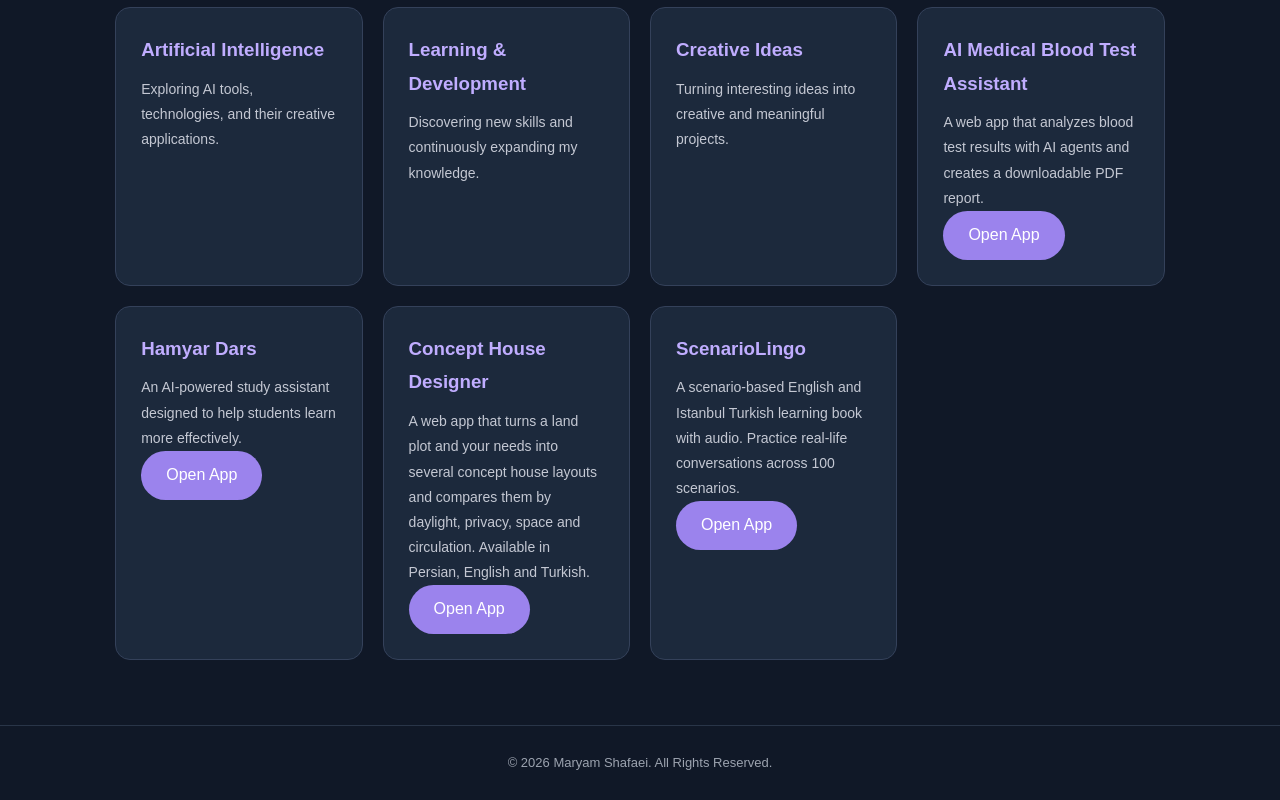
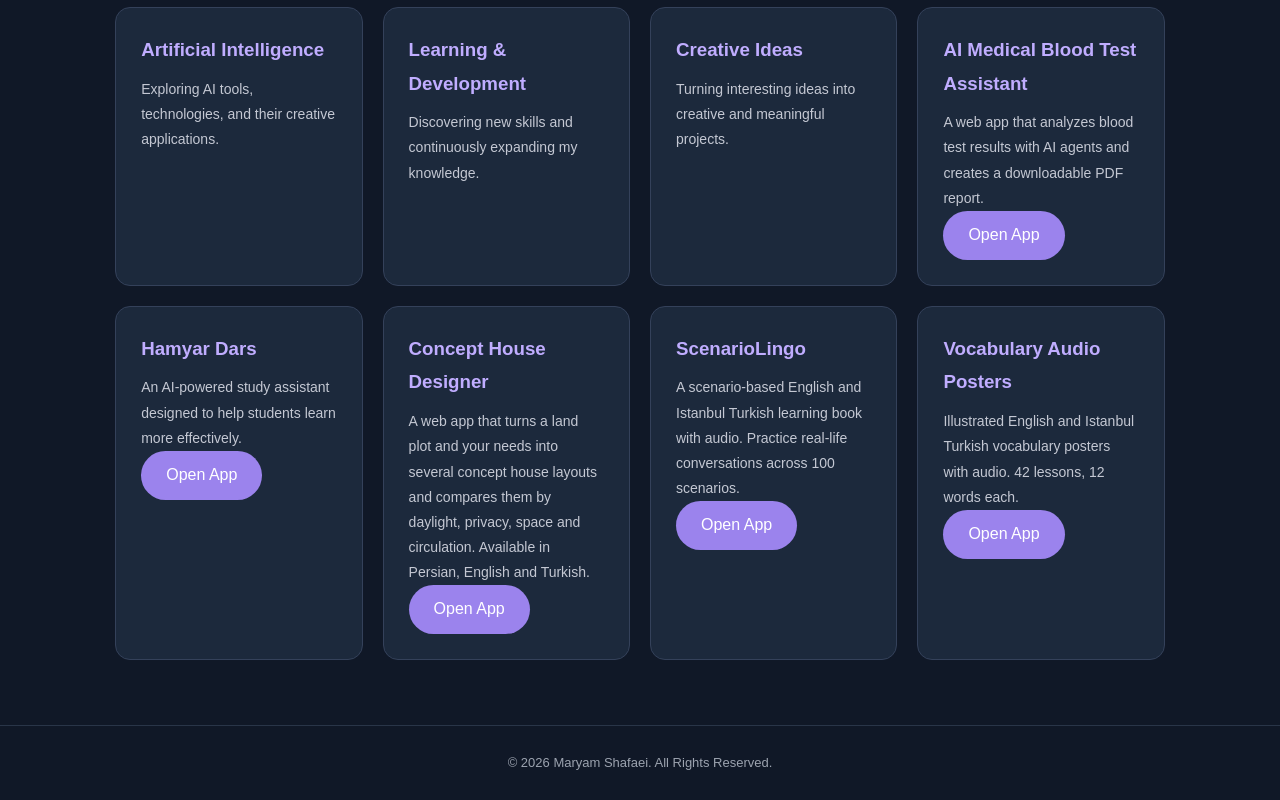
Before and after one commit to maryamshafaei/maryamshafaei.github.io, a plain HTML site: page index.html in a window 1280 px wide. Shown: the part 2321-3121 px from the top of the page. Drawn offline with Linux system fonts and the light colour scheme.

Commit message:
Add vocabulary audio posters section to index.html

```diff
--- a/index.html
+++ b/index.html
@@ -284,7 +284,13 @@ footer {
     </p>
     <a class="btn" href="scenario/">Open App</a>
     </div>
-
+        <div class="card">
+    <h3>Vocabulary Audio Posters</h3>
+    <p>
+      Illustrated English and Istanbul Turkish vocabulary posters with audio. 42 lessons, 12 words each.
+    </p>
+    <a class="btn" href="audio-poster/vocab.html">Open App</a>
+        </div>
   </div>
 </section>
 
```
